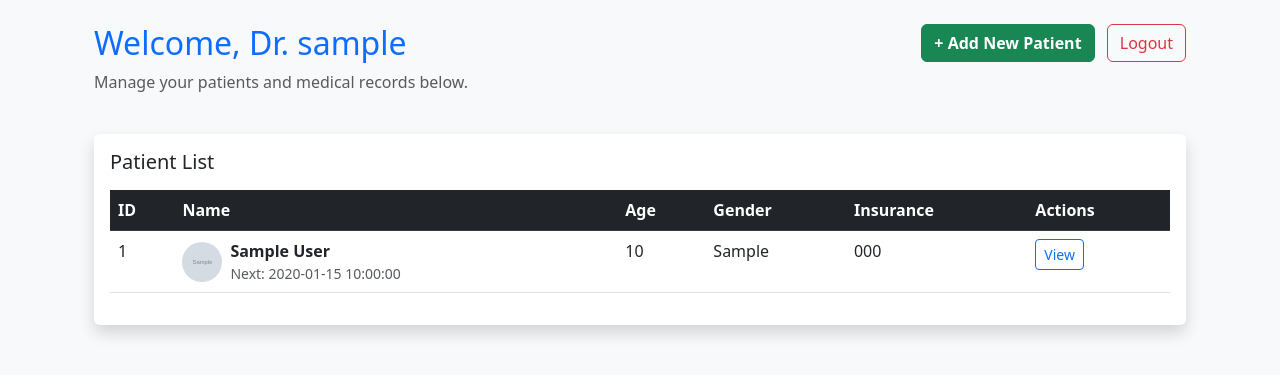
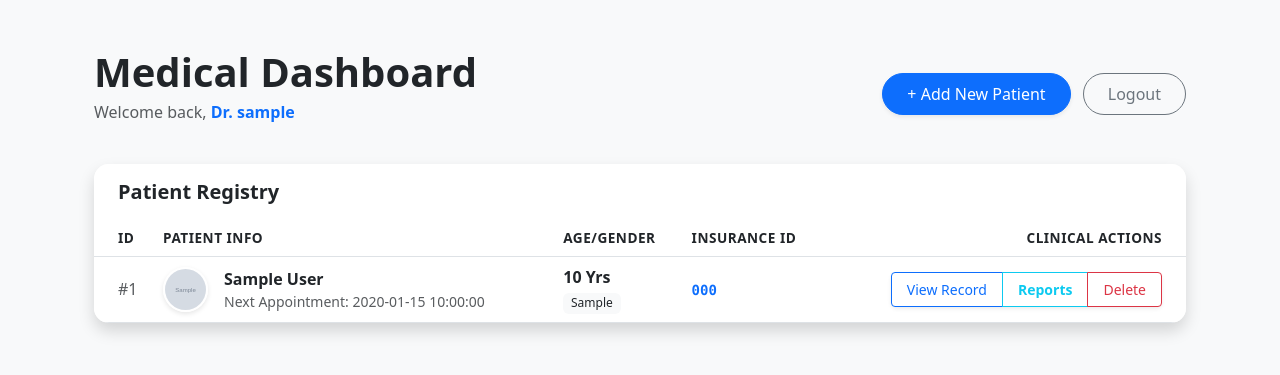
Before and after one commit to sajana1999/EHR_Project, a Flask app: page /dashboard in a window 1280 px wide. Shown: the part 56-431 px from the top of the page. Run offline with Flask 3, Linux system fonts and the light colour scheme; the visitor is signed in with stand-in values (Sample User, id 1); tables that the repository leaves empty or names only in its code hold one stand-in row (values such as "Sample post"); grey boxes marked "Sample" are stand-in pictures.

Commit message:
changes in add patient and view documents add new options

```diff
--- a/app.py
+++ b/app.py
@@ -1,8 +1,8 @@
 import os
+import uuid
 from flask import Flask, render_template, request, redirect, url_for, session, flash
 from flask_bcrypt import Bcrypt
 import pymysql
-
 from werkzeug.utils import secure_filename
 
 app = Flask(__name__)
@@ -10,25 +10,19 @@ app.secret_key = 'ehr_secret_key'
 
 # Configure Uploads
 UPLOAD_FOLDER = 'static/uploads'
-ALLOWED_EXTENSIONS = {'png', 'jpg', 'jpeg', 'gif'}
+ALLOWED_EXTENSIONS = {'png', 'jpg', 'jpeg', 'gif', 'pdf'}
 app.config['UPLOAD_FOLDER'] = UPLOAD_FOLDER
 
-# Create upload folder if it doesn't exist
 if not os.path.exists(UPLOAD_FOLDER):
     os.makedirs(UPLOAD_FOLDER)
 
-def allowed_file(filename):
-    return '.' in filename and \
-           filename.rsplit('.', 1)[1].lower() in ALLOWED_EXTENSIONS
-
-# Initialize Bcrypt for password security
 bcrypt = Bcrypt(app)
 
 # Database Configuration
 db_config = {
     'host': 'localhost',
     'user': 'root',
-    'password': 'root',  # Ensure this matches your MySQL Workbench password
+    'password': 'KINGsajana*',
     'database': 'ehr_system',
     'cursorclass': pymysql.cursors.DictCursor
 }
@@ -40,19 +34,13 @@ def get_db_connection():
 
 @app.route('/')
 def home():
-    # If already logged in, go to dashboard; otherwise, go to login
     if 'logged_in' in session:
         return redirect(url_for('dashboard'))
     return redirect(url_for('login'))
 
-@app.route('/about')
-def about():
-    return render_template('about.html')
-
 @app.route('/register', methods=['GET', 'POST'])
 def register():
     if request.method == 'POST':
-        # 1. Collect data from your enhanced HTML form
         f_name = request.form.get('first_name')
         l_name = request.form.get('last_name')
         med_id = request.form.get('doctor_medical_id')
@@ -61,13 +49,11 @@ def register():
         email = request.form.get('email')
         pw = request.form.get('password')
 
-        # 2. FIX: Use bcrypt to match your login logic
         hashed_pw = bcrypt.generate_password_hash(pw).decode('utf-8')
 
         db = get_db_connection()
         cursor = db.cursor()
         try:
-            # 3. Matches your new enhanced SQL table schema
             query = """INSERT INTO doctors (first_name, last_name, doctor_medical_id, category, username, email, password)
                        VALUES (%s, %s, %s, %s, %s, %s, %s)"""
             cursor.execute(query, (f_name, l_name, med_id, cat, uname, email, hashed_pw))
@@ -79,7 +65,6 @@ def register():
         finally:
             cursor.close()
             db.close()
-
     return render_template('register.html')
 
 @app.route('/login', methods=['GET', 'POST'])
@@ -87,45 +72,31 @@ def login():
     if request.method == 'POST':
         username = request.form.get('username')
         password_candidate = request.form.get('password')
-
         conn = get_db_connection()
         cur = conn.cursor()
-
-        # Look for the doctor by username
         cur.execute("SELECT * FROM doctors WHERE username = %s", (username,))
         user = cur.fetchone()
         cur.close()
         conn.close()
-
-        if user:
-            # FIX: Using bcrypt check
-            if bcrypt.check_password_hash(user['password'], password_candidate):
-                session['logged_in'] = True
-                session['doctor_id'] = user['id']
-                session['username'] = user['username']
-                session['doctor_name'] = user['first_name']
-                flash(f"Welcome back, Dr. {user['last_name']}", "success")
-                return redirect(url_for('dashboard'))
-            else:
-                flash("Invalid Password", "danger")
-        else:
-            flash("User not found", "danger")
-
+        if user and bcrypt.check_password_hash(user['password'], password_candidate):
+            session['logged_in'] = True
+            session['doctor_id'] = user['id']
+            session['username'] = user['username']
+            flash(f"Welcome back, Dr. {user['last_name']}", "success")
+            return redirect(url_for('dashboard'))
+        flash("Invalid login credentials", "danger")
     return render_template('login.html')
 
 @app.route('/dashboard')
 def dashboard():
     if 'logged_in' not in session:
         return redirect(url_for('login'))
-
     conn = get_db_connection()
     cur = conn.cursor()
-    # Requirements: Each doctor views ONLY their own patients
     cur.execute("SELECT * FROM patients WHERE doctor_id = %s", (session['doctor_id'],))
     patients = cur.fetchall()
     cur.close()
     conn.close()
-
     return render_template('dashboard.html', patients=patients)
 
 @app.route('/add_patient', methods=['GET', 'POST'])
@@ -134,64 +105,101 @@ def add_patient():
         return redirect(url_for('login'))
 
     if request.method == 'POST':
-        # 1. Get form data
         first_name = request.form.get('first_name')
         last_name = request.form.get('last_name')
         insurance = request.form.get('insurance_number')
         age = request.form.get('age')
         weight = request.form.get('weight')
         gender = request.form.get('gender')
-        allergies = request.form.get('allergies') or "No" # Checkbox returns 'Yes' or None
+        allergies = request.form.get('allergies') or "No"
         appt_date = request.form.get('appt_date')
         history = request.form.get('history')
 
-        # 2. Handle Image Upload
-        if 'patient_img' not in request.files:
-            flash('No image part', 'danger')
-            return redirect(request.url)
+        # Handle Profile Photo
+        db_img_path = "uploads/default_user.png"
+        if 'patient_img' in request.files:
+            file = request.files['patient_img']
+            if file and file.filename != '':
+                filename = uuid.uuid4().hex + "_" + secure_filename(file.filename)
+                file.save(os.path.join(app.config['UPLOAD_FOLDER'], filename))
+                db_img_path = f"uploads/{filename}"
 
-        file = request.files['patient_img']
-        if file.filename == '':
-            flash('No selected file', 'danger')
-            return redirect(request.url)
+        conn = get_db_connection()
+        cur = conn.cursor()
+        try:
+            query = """INSERT INTO patients
+                       (first_name, last_name, insurance_number, age, weight, gender, allergies, appt_date, medical_history, patient_img, doctor_id)
+                       VALUES (%s, %s, %s, %s, %s, %s, %s, %s, %s, %s, %s)"""
+            cur.execute(query, (first_name, last_name, insurance, age, weight, gender, allergies, appt_date, history, db_img_path, session['doctor_id']))
+            new_patient_id = cur.lastrowid
 
-        if file and allowed_file(file.filename):
-            filename = secure_filename(file.filename)
-            # Save file with a unique prefix to avoid overwrites
-            import uuid
-            unique_filename = f"{uuid.uuid4()}_{filename}"
-            filepath = os.path.join(app.config['UPLOAD_FOLDER'], unique_filename)
-            file.save(filepath)
+            # Handle MULTIPLE Medical Documents
+            # 4. Handle Dynamic Medical Documents
+            if 'medical_docs' in request.files:
+                docs = request.files.getlist('medical_docs')
+                # IMPORTANT: Use getlist because there are multiple date inputs now
+                dates = request.form.getlist('doc_dates')
 
-            # 3. Save to Database
-            conn = get_db_connection()
-            cur = conn.cursor()
-            try:
-                # We need to use dictionary for the image path so we can save relative path
-                db_img_path = f"uploads/{unique_filename}"
+                # zip() pairs File 1 with Date 1, File 2 with Date 2, etc.
+                for doc, d_date in zip(docs, dates):
+                    if doc and doc.filename != '':
+                        doc_filename = uuid.uuid4().hex + "_" + secure_filename(doc.filename)
+                        doc.save(os.path.join(app.config['UPLOAD_FOLDER'], doc_filename))
 
-                query = """INSERT INTO patients
-                           (first_name, last_name, insurance_number, age, weight, gender, allergies, appt_date, medical_history, patient_img, doctor_id)
-                           VALUES (%s, %s, %s, %s, %s, %s, %s, %s, %s, %s, %s)"""
+                        # Save the document with its specific date
+                        doc_query = "INSERT INTO patient_documents (patient_id, file_path, document_date) VALUES (%s, %s, %s)"
+                        cur.execute(doc_query, (new_patient_id, f"uploads/{doc_filename}", d_date))
 
-                cur.execute(query, (first_name, last_name, insurance, age, weight, gender, allergies, appt_date, history, db_img_path, session['doctor_id']))
-                conn.commit()
-                flash("Patient record added successfully!", "success")
-                return redirect(url_for('dashboard'))
-            except Exception as e:
-                flash(f"Error saving patient: {str(e)}", "danger")
-            finally:
-                cur.close()
-                conn.close()
-        else:
-             flash("Invalid file type. Allowed: png, jpg, jpeg, gif", "danger")
+            conn.commit()
+            flash("Patient and documents saved successfully!", "success")
+            return redirect(url_for('dashboard'))
+        except Exception as e:
+            conn.rollback()
+            flash(f"Error: {str(e)}", "danger")
+        finally:
+            cur.close()
+            conn.close()
+    return render_template('add_patient.html')
 
-    return render_template('add_patient.html')
+@app.route('/delete_patient/<int:id>')
+def delete_patient(id):
+    if 'logged_in' not in session: return redirect(url_for('login'))
+    conn = get_db_connection()
+    cur = conn.cursor()
+    cur.execute("DELETE FROM patients WHERE id = %s AND doctor_id = %s", (id, session['doctor_id']))
+    conn.commit()
+    cur.close()
+    conn.close()
+    flash("Patient record deleted.", "info")
+    return redirect(url_for('dashboard'))
+
+@app.route('/patient/<int:patient_id>')
+def view_patient(patient_id):
+    if 'logged_in' not in session: return redirect(url_for('login'))
+    conn = get_db_connection()
+    cur = conn.cursor()
+    cur.execute("SELECT * FROM patients WHERE id = %s", (patient_id,))
+    patient = cur.fetchone()
+    cur.close()
+    conn.close()
+    return render_template('patient_details.html', patient=patient)
+
+@app.route('/patient/<int:patient_id>/radiology')
+def view_radiology(patient_id):
+    if 'logged_in' not in session: return redirect(url_for('login'))
+    conn = get_db_connection()
+    cur = conn.cursor()
+    cur.execute("SELECT first_name, last_name FROM patients WHERE id = %s", (patient_id,))
+    patient = cur.fetchone()
+    cur.execute("SELECT * FROM patient_documents WHERE patient_id = %s", (patient_id,))
+    documents = cur.fetchall()
+    cur.close()
+    conn.close()
+    return render_template('radiology_gallery.html', patient=patient, documents=documents)
 
 @app.route('/logout')
 def logout():
     session.clear()
-    flash("You have been logged out.", "info")
     return redirect(url_for('login'))
 
 if __name__ == '__main__':
--- a/templates/dashboard.html
+++ b/templates/dashboard.html
@@ -1,57 +1,114 @@
 {% extends "layout.html" %}
 
 {% block content %}
-<div class="container mt-4">
-    <div class="row mb-4">
-        <div class="col-md-8">
-            <h2 class="text-primary">Welcome, Dr. {{ session['username'] }}</h2>
-            <p class="text-muted">Manage your patients and medical records below.</p>
+<style>
+    /* Professional Medical Theme CSS */
+    body { background-color: #f4f7f6; }
+
+    .card-custom {
+        border-radius: 15px;
+        border: none;
+        overflow: hidden;
+    }
+
+    .table thead {
+        background-color: #f8f9fa;
+        text-transform: uppercase;
+        font-size: 0.85rem;
+        letter-spacing: 0.5px;
+    }
+
+    /* Button Group Styling */
+    .btn-group-custom .btn {
+        padding: 6px 15px;
+        font-weight: 500;
+        transition: all 0.2s ease;
+    }
+
+    .btn-view-custom:hover {
+        background-color: #0d6efd !important;
+        color: white !important;
+        transform: translateY(-2px);
+        box-shadow: 0 4px 8px rgba(13, 110, 253, 0.2);
+    }
+
+    .patient-img {
+        width: 45px;
+        height: 45px;
+        object-fit: cover;
+        border: 2px solid #fff;
+        box-shadow: 0 2px 5px rgba(0,0,0,0.1);
+    }
+</style>
+
+<div class="container mt-5">
+    <div class="row align-items-center mb-4">
+        <div class="col-md-7">
+            <h1 class="fw-bold text-dark mb-1">Medical Dashboard</h1>
+            <p class="text-muted">Welcome back, <span class="text-primary fw-bold">Dr. {{ session['username'] }}</span></p>
         </div>
-        <div class="col-md-4 text-end">
-            <a href="/add_patient" class="btn btn-success fw-bold">+ Add New Patient</a>
-            <a href="/logout" class="btn btn-outline-danger ms-2">Logout</a>
+        <div class="col-md-5 text-end">
+            <a href="/add_patient" class="btn btn-primary px-4 py-2 rounded-pill shadow-sm">+ Add New Patient</a>
+            <a href="/logout" class="btn btn-outline-secondary px-4 py-2 rounded-pill ms-2">Logout</a>
         </div>
     </div>
 
-    <div class="card shadow border-0">
-        <div class="card-body">
-            <h5 class="card-title mb-3">Patient List</h5>
-            <table class="table table-hover">
-                <thead class="table-dark">
+    <div class="card card-custom shadow">
+        <div class="card-header bg-white py-3 border-0">
+            <h5 class="mb-0 fw-bold"><i class="fas fa-user-injured me-2 text-primary"></i>Patient Registry</h5>
+        </div>
+        <div class="table-responsive">
+            <table class="table table-hover align-middle mb-0">
+                <thead class="text-muted">
                     <tr>
-                        <th>ID</th>
-                        <th>Name</th>
-                        <th>Age</th>
-                        <th>Gender</th>
-                        <th>Insurance</th>
-                        <th>Actions</th>
+                        <th class="ps-4">ID</th>
+                        <th>Patient Info</th>
+                        <th>Age/Gender</th>
+                        <th>Insurance ID</th>
+                        <th class="text-end pe-4">Clinical Actions</th>
                     </tr>
                 </thead>
                 <tbody>
                     {% for patient in patients %}
                     <tr>
-                        <td>{{ patient.id }}</td>
+                        <td class="ps-4 text-muted">#{{ patient.id }}</td>
                         <td>
                             <div class="d-flex align-items-center">
-                                <img src="/{{ patient.patient_img }}" alt="img" class="rounded-circle me-2"
-                                    style="width: 40px; height: 40px; object-fit: cover;">
+                                <img src="{{ url_for('static', filename=patient.patient_img) }}"
+                                     class="rounded-circle patient-img me-3">
                                 <div>
-                                    <div class="fw-bold">{{ patient.first_name }} {{ patient.last_name }}</div>
-                                    <div class="small text-muted">Next: {{ patient.appt_date }}</div>
+                                    <div class="fw-bold text-dark">{{ patient.first_name }} {{ patient.last_name }}</div>
+                                    <div class="small text-muted">Next Appointment: {{ patient.appt_date }}</div>
                                 </div>
                             </div>
                         </td>
-                        <td>{{ patient.age }}</td>
-                        <td>{{ patient.gender }}</td>
-                        <td>{{ patient.insurance_number }}</td>
                         <td>
-                            <a href="#" class="btn btn-sm btn-outline-primary">View</a>
+                            <div class="fw-semibold">{{ patient.age }} Yrs</div>
+                            <span class="badge bg-light text-dark border-0 fw-normal" style="font-size: 0.75rem;">{{ patient.gender }}</span>
+                        </td>
+                        <td>
+                            <code class="text-primary fw-bold">{{ patient.insurance_number }}</code>
+                        </td>
+                        <td class="text-end pe-4">
+                            <div class="btn-group btn-group-custom shadow-sm rounded">
+                                <a href="/patient/{{ patient.id }}" class="btn btn-sm btn-outline-primary btn-view-custom">
+                                    View Record
+                                </a>
+                                <a href="/patient/{{ patient.id }}/radiology" class="btn btn-sm btn-outline-info fw-bold">
+                                    Reports
+                                </a>
+                                <button onclick="confirmDelete('{{ patient.id }}')" class="btn btn-sm btn-outline-danger">
+                                    Delete
+                                </button>
+                            </div>
                         </td>
                     </tr>
                     {% else %}
                     <tr>
-                        <td colspan="6" class="text-center text-muted">No patients found. Click "Add New Patient" to
-                            start.</td>
+                        <td colspan="5" class="text-center py-5 text-muted">
+                            <i class="fas fa-folder-open d-block mb-2 fa-2x"></i>
+                            No patients found. Click "Add New Patient" to begin.
+                        </td>
                     </tr>
                     {% endfor %}
                 </tbody>
@@ -59,4 +116,12 @@
         </div>
     </div>
 </div>
+
+<script>
+function confirmDelete(id) {
+    if (confirm("Are you sure you want to delete this patient record? This cannot be undone.")) {
+        window.location.href = "/delete_patient/" + id;
+    }
+}
+</script>
 {% endblock %}
--- a/update_db.py
+++ b/update_db.py
@@ -4,7 +4,7 @@ def get_db_connection():
     return pymysql.connect(
         host='localhost',
         user='root',
-        password='',
+        password='KINGsajana*',
         database='ehr_system',
         cursorclass=pymysql.cursors.DictCursor
     )
--- a/update_patients_db.py
+++ b/update_patients_db.py
@@ -4,7 +4,7 @@ import pymysql
 db_config = {
     'host': 'localhost',
     'user': 'root',
-    'password': 'root',
+    'password': 'KINGsajana*',
     'database': 'ehr_system',
     'cursorclass': pymysql.cursors.DictCursor
 }
```
Also changed, not shown: templates/add_patient.html (+88 -30 lines), templates/patient_details.html (added, +91 -0 lines), templates/radiology_gallery.html (added, +20 -0 lines), static/uploads/04bac7be743b45f59b5187222e48503b_x-ray.jpg (added), static/uploads/3de0dfbf5bd640738b245e6ca9c6b047_photo_thilina.jpeg (added), static/uploads/644fc1e8f3a2416dac5cf7519d714504_test.jpg (added), static/uploads/67ed6e89ef4348668926b1a963577698_x-ray.jpg (added), static/uploads/7b5f37a1-94ec-436f-bbac-00a5c112d061_tt.jpg (added), static/uploads/default_user.png (added), 1 other file.
